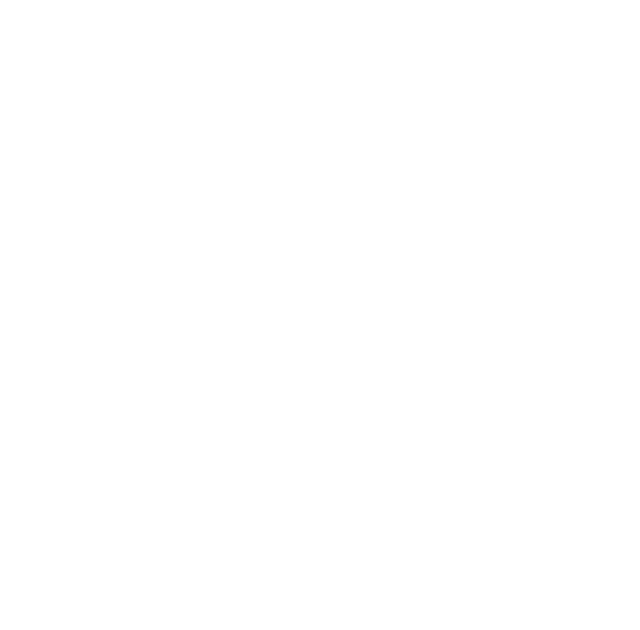
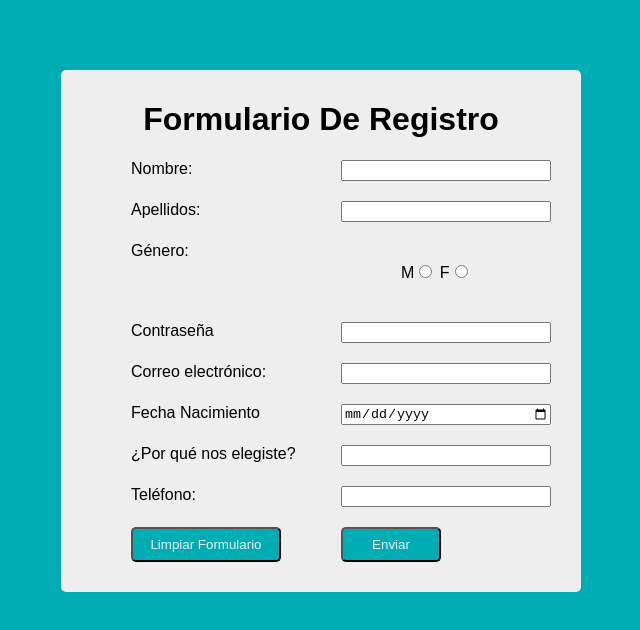
Before and after one commit to AlvaroRG70/ProyectoInterfaces, a plain HTML site: page proyecto/formregistro.html in a window 1280 px wide. Shown: the whole page, without its empty margins (319-959 px from the left). Drawn offline with Linux system fonts and the light colour scheme.

Commit message:
hero casi acabado

```diff
--- /dev/null
+++ b/proyecto/form.css
@@ -0,0 +1,50 @@
+li {
+    margin: 20px;
+    list-style: none;
+}
+body {
+    background-color: #00ADB5;
+}
+
+form {
+
+    width: 500px;
+    background-color: #EEEEEE;
+    padding: 10px;
+    font: caption;
+    border-radius: 5px;
+}
+.container {
+    margin: 0 auto;
+    margin-top: 70px;
+}
+
+h1{
+    text-align: center;
+}
+
+label {
+    padding-right: 40px;
+}
+
+.grid{
+    display: grid;
+    grid-template-columns: 1fr 1fr ;
+}
+
+.limpiar {
+    width: 150px;
+    height: 35px;
+    background-color: #00ADB5;
+
+    border-radius: 5px;
+    color: #EEEEEE;
+}
+
+.boton {
+    width: 100px;
+    background-color: #00ADB5;
+
+    border-radius: 5px;
+    color: #EEEEEE;
+}
--- a/proyecto/formregistro.html
+++ b/proyecto/formregistro.html
@@ -0,0 +1,70 @@
+<!DOCTYPE html>
+<html lang="en">
+<head>
+    <meta charset="UTF-8">
+    <meta name="viewport" content="width=device-width, initial-scale=1.0">
+    <title>Formulario Registro</title>
+    <link rel="stylesheet" href="form.css">
+</head>
+<body>
+    <div>
+        <form class="container">
+            <h1>Formulario De Registro</h1>
+            <ul>
+                <li class="grid">
+                  <label for="name">Nombre:</label>
+                  <input type="text" id="name" />
+                </li>
+
+                <li class="grid">
+                    <label for="apellidos">Apellidos:</label>
+                    <input type="text" id="apellidos"/>
+                </li>
+
+                <li class="grid">
+                    <label for="apellidos">Género:</label>
+                    <ul>
+                        <li>
+                            M<input type="radio" name="genero" value="masculino" />
+                            F<input type="radio" name="genero" value="femenino" />
+                        </li>
+                    </ul>
+
+                </li>
+
+                <li class="grid">
+                    <label for="contr">Contraseña</label>
+                    <input type="password" id="contr"/>
+                </li>
+
+                <li class="grid">
+                  <label for="mail">Correo electrónico:</label>
+                  <input type="email" id="mail"  />
+                </li>
+
+                <li class="grid">
+                    <label for="fecha">Fecha Nacimiento</label>
+                    <input type="date" id="fecha"  />
+                </li>
+
+                <li class="grid">
+                    <label for="desc">¿Por qué nos elegiste?</label>
+                    <input type="textarea" id="desc" maxlength="200"/>
+                </li>
+
+                <li class="grid">
+                    <label for="telefono">Teléfono:</label>
+                    <input type="text" id="telefono"/>
+                </li>
+
+                <li class="grid">
+                    <input type="reset" value="Limpiar Formulario" class="limpiar"/>
+                    <button type="button" class="boton">Enviar</button>
+                </li class="grid">
+
+              </ul>
+        </form>
+    </div>
+
+</body>
+</html>
```
Also changed, not shown: proyecto/index.html (+13 -2 lines), proyecto/main.css (+51 -0 lines), proyecto/cosas.txt, proyecto/gym.jpg (added).
